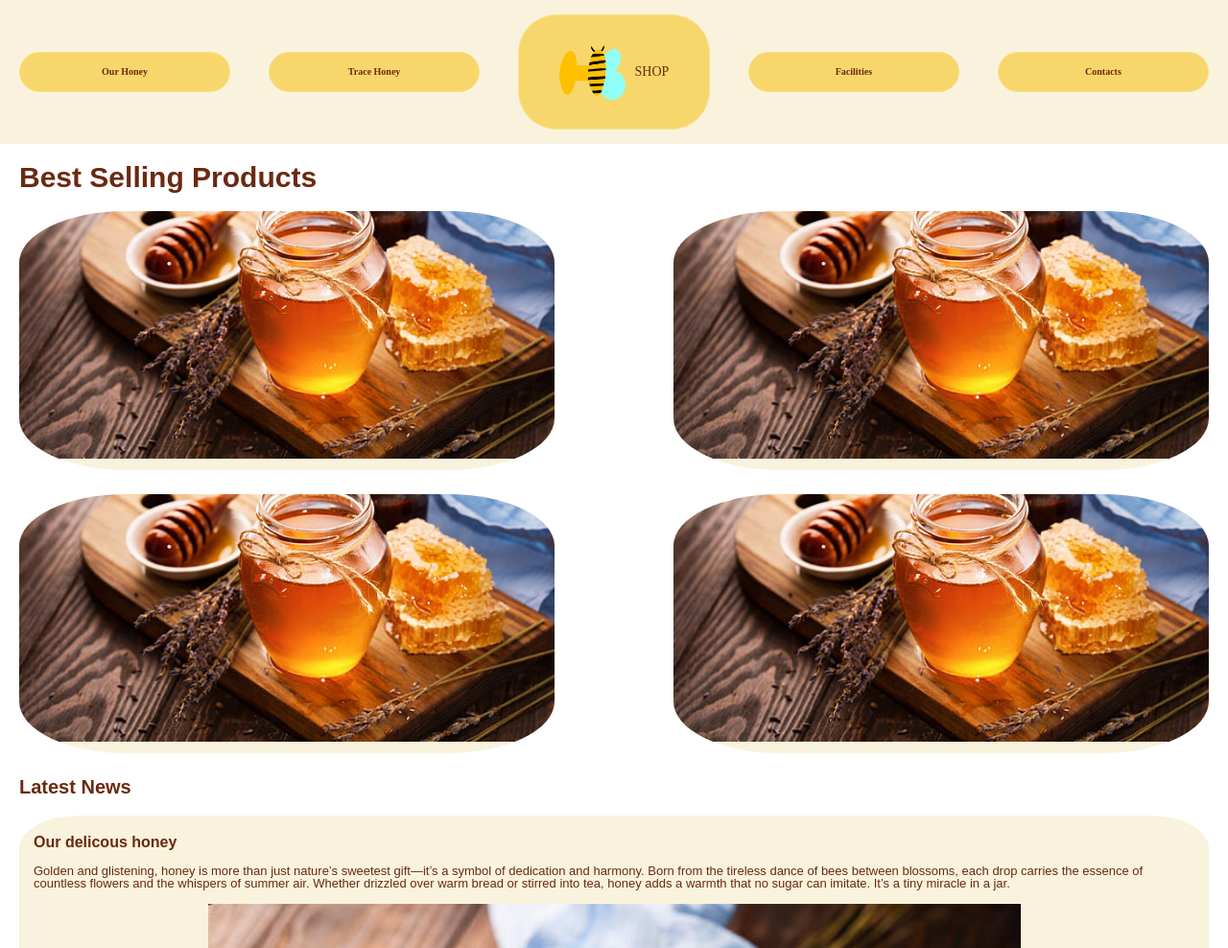
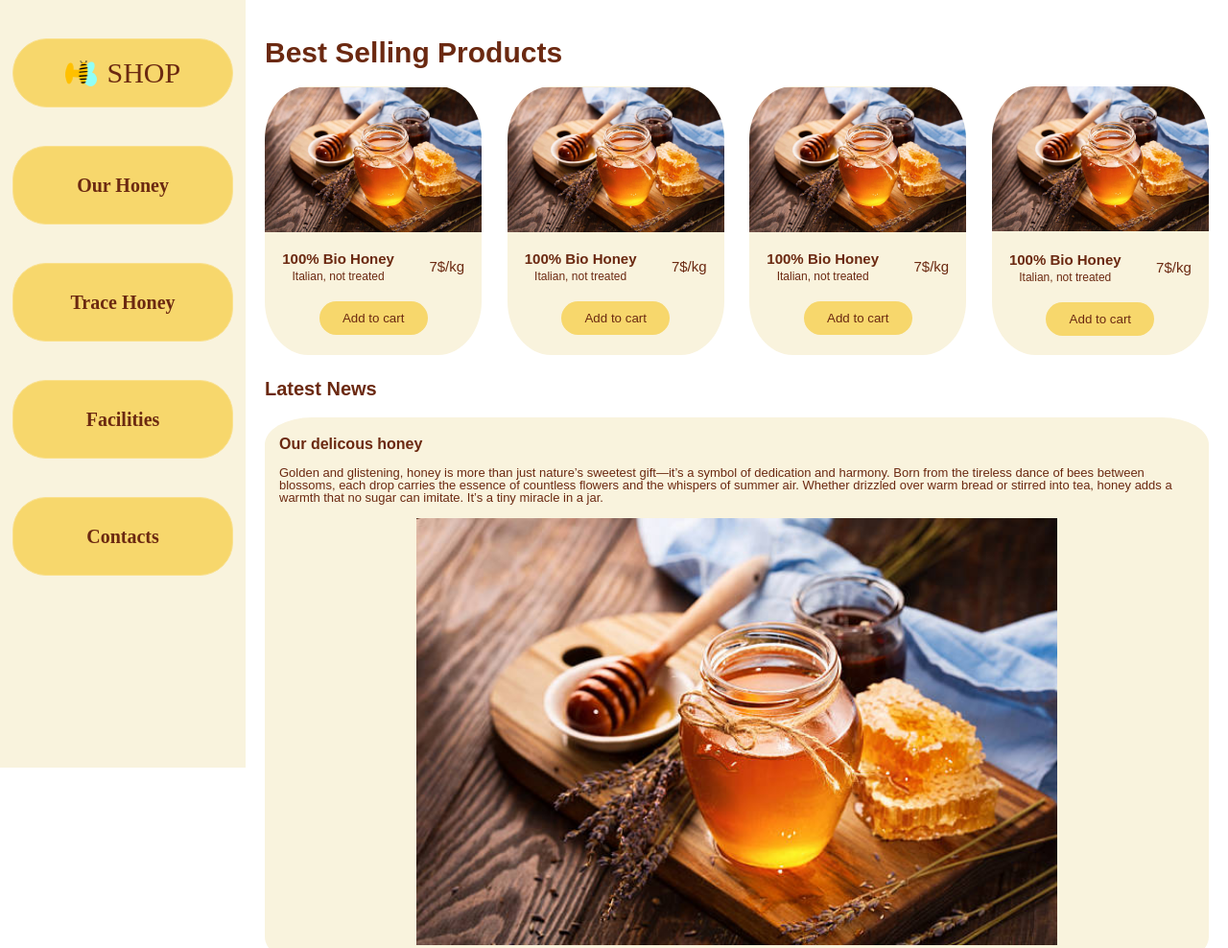
Before and after one commit to AmedeoMignano/U2-W1-D3-25-06-2025, a plain HTML site: page index.html in a window 1280 px wide. Shown: the top 988 px of the page at 96% size. Drawn offline with Linux system fonts and the light colour scheme.

Commit message:
Adds Medium and Large

```diff
--- a/assets/CSS/style.css
+++ b/assets/CSS/style.css
@@ -213,8 +213,8 @@ aside img {
   }
   .card {
     width: 45%;
-    height: 27rem;
   }
+
   #card5 {
     display: none;
   }
@@ -227,3 +227,79 @@ aside img {
     text-align: left;
   }
 }
+
+@media screen and (min-width: 768px) {
+  body {
+    display: flex;
+  }
+  nav {
+    flex-direction: column;
+    width: 20%;
+    height: 100vh;
+    justify-content: flex-start;
+    align-items: center;
+    border-radius: 0;
+    padding-top: 2rem;
+    position: fixed;
+    left: 0;
+    top: 0;
+  }
+  #shop img {
+    width: 30%;
+  }
+  #shop p {
+    font-size: 3rem;
+  }
+  .menu p {
+    font-size: 2rem;
+  }
+  #shop {
+    order: 1;
+    width: 90%;
+    padding: 2rem 3rem;
+  }
+  .menu {
+    width: 90%;
+    padding: 3rem 3rem;
+    border-radius: 35px;
+  }
+  .card {
+    width: 31%;
+  }
+  #card4 {
+    display: none;
+  }
+  .wide {
+    flex-wrap: nowrap;
+  }
+  main {
+    margin-left: 20%;
+    width: 80%;
+    padding: 2rem;
+  }
+}
+
+@media screen and (min-width: 1080px) {
+  #shop {
+    border-radius: 60px;
+  }
+  #shop img {
+    width: 20%;
+  }
+  #shop p {
+    font-size: 3rem;
+  }
+  .menu p {
+    font-size: 2rem;
+  }
+  .card {
+    width: 23%;
+  }
+  #card4 {
+    display: block;
+  }
+  #card4 button {
+    display: flex;
+    justify-content: center;
+  }
+}
```
